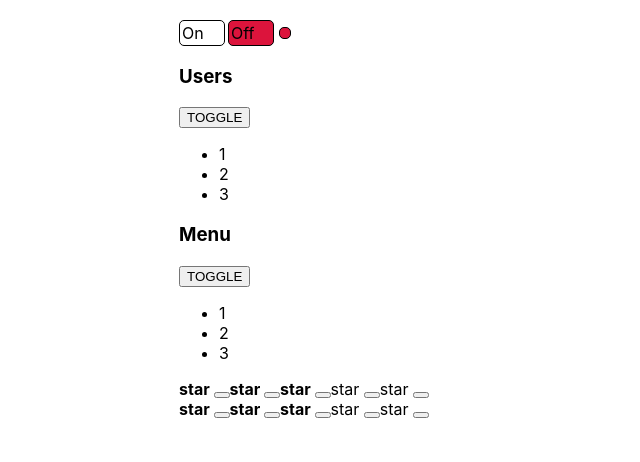
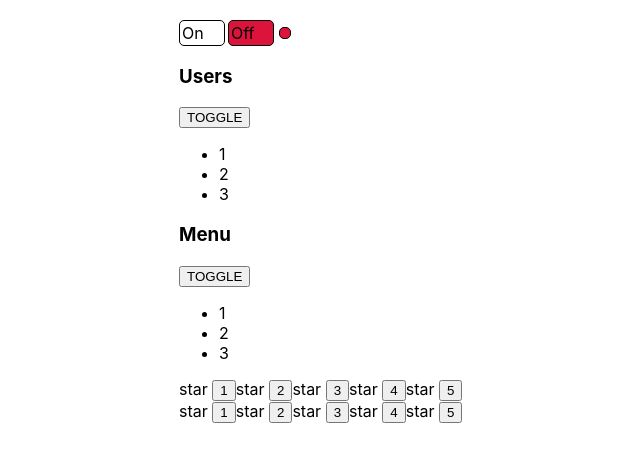
Before and after one commit to e-doschechnikova/Skills-training, a React (Create React App) app: page / in a window 1280 px wide. Shown: the top 462 px of the page, without its empty margins (161-801 px from the left). Built offline with nearby package versions, Linux system fonts and the light colour scheme.

Commit message:
refactoring uncontroll copmonents

```diff
--- a/src/components/Accordion/UncontrolledAccordion.tsx
+++ b/src/components/Accordion/UncontrolledAccordion.tsx
@@ -15,7 +15,7 @@ export const UncontrolledAccordion = (props: AccordionPropsType) => {
       <AccordionTitle title={props.titleValue} />
       <button
         onClick={() => {
-          setCollapsed(true);
+          setCollapsed(!collapsed);
         }}
       >
         TOGGLE
--- a/src/components/Rating/UncontrolledRating.tsx
+++ b/src/components/Rating/UncontrolledRating.tsx
@@ -7,15 +7,50 @@ type RatingPropsType = {
 export const UncontrolledRating = (props: RatingPropsType) => {
   console.log("Rating rendering");
 
-  let [selected, setSelected] = useState(true);
+  let [value, setValue] = useState(0);
 
   return (
     <div>
-      <Star selected={props.value > 0} /> <button></button>
-      <Star selected={props.value > 1} /> <button></button>
-      <Star selected={props.value > 2} /> <button></button>
-      <Star selected={props.value > 3} /> <button></button>
-      <Star selected={props.value > 4} /> <button></button>
+      <Star selected={value > 0} />
+      <button
+        onClick={() => {
+          setValue(1);
+        }}
+      >
+        1
+      </button>
+      <Star selected={value > 1} />
+      <button
+        onClick={() => {
+          setValue(2);
+        }}
+      >
+        2
+      </button>
+      <Star selected={value > 2} />
+      <button
+        onClick={() => {
+          setValue(3);
+        }}
+      >
+        3
+      </button>
+      <Star selected={value > 3} />
+      <button
+        onClick={() => {
+          setValue(4);
+        }}
+      >
+        4
+      </button>
+      <Star selected={value > 4} />
+      <button
+        onClick={() => {
+          setValue(5);
+        }}
+      >
+        5
+      </button>
     </div>
   );
 };
```
